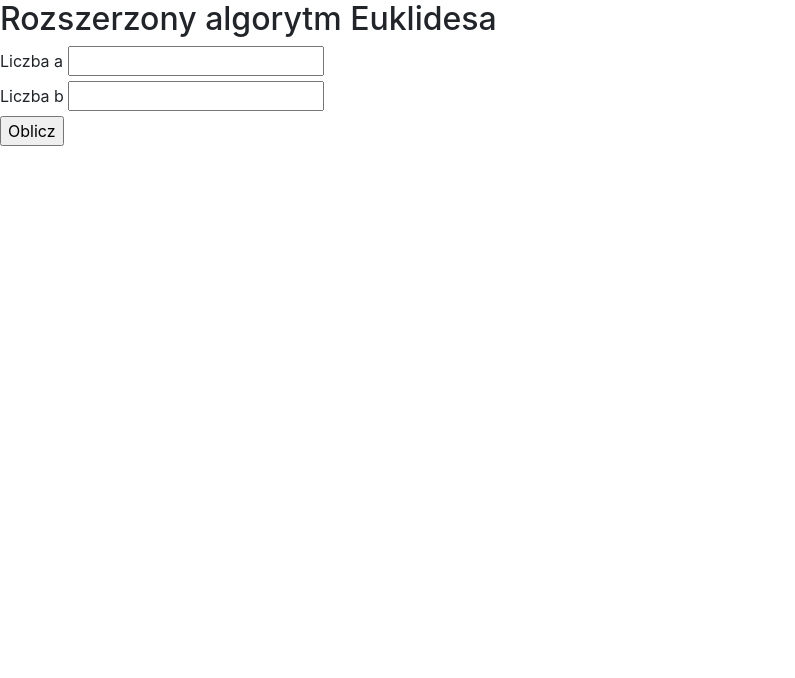
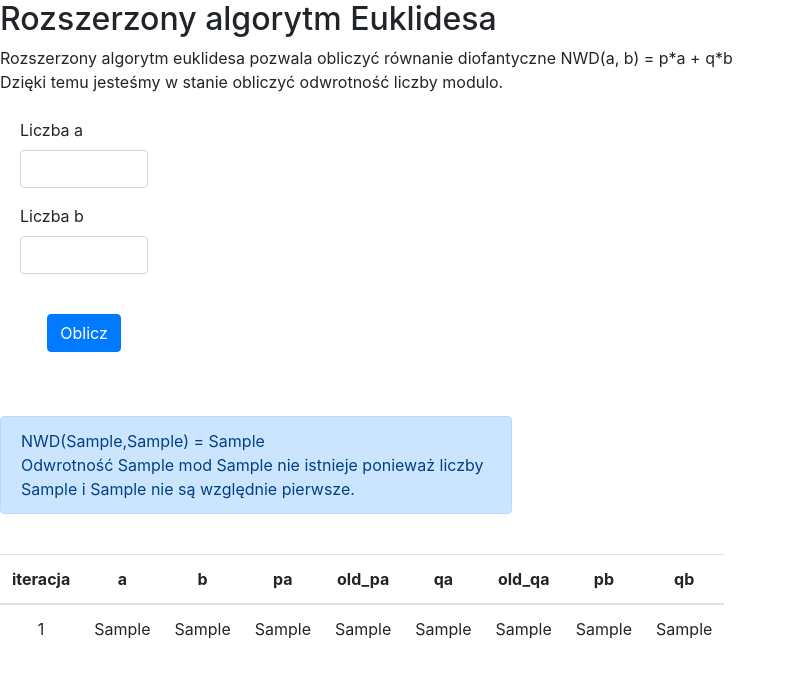
Before and after one commit to piotrecGit/teoria_liczb, a Flask app: template templates/euklides_extended_algorithm.html in a window 1280 px wide. Shown: the top 678 px of the page, without its empty margins (0-795 px from the left). Run offline with Flask 2, Linux system fonts and the light colour scheme; the template is opened without the code that fills it: values that come from a table or form of the project are taken from there, most other values are stand-ins (such as "Sample title", 1, 10 or a date in 2020); parts of the project's set-up code (start-up, migrations or seed data) failed here and were passed over; some libraries are stand-ins or nearby versions.

Commit message:
many changes

```diff
--- a/Forms.py
+++ b/Forms.py
@@ -1,12 +1,11 @@
 from flask_wtf import FlaskForm, RecaptchaField
-from wtforms import StringField, IntegerField, SubmitField
-from wtforms.validators import DataRequired, Length, Email
-
+from wtforms import StringField, IntegerField, SubmitField, validators
+from wtforms.validators import *
 
 class EuklidesForm(FlaskForm):
     """Contact form."""
-    a = IntegerField('Liczba a', [DataRequired()])
-    b = IntegerField('Liczba b', [DataRequired()])
+    a = IntegerField('Liczba a')
+    b = IntegerField('Liczba b')
     submit = SubmitField('Oblicz')
 
 
--- a/templates/euklides_extended_algorithm.html
+++ b/templates/euklides_extended_algorithm.html
@@ -1,18 +1,96 @@
 {%extends "base_bootstrap.html" %}
 
 {% block content %}
-<div class="formwrapper">
+
+<div class="">
   <h2 class="title">Rozszerzony algorytm Euklidesa</h2>
-  <form method="POST">
-      <div class="form-field">
+    <div>
+        Rozszerzony algorytm euklidesa pozwala obliczyć równanie diofantyczne NWD(a, b) = p*a + q*b
+        <br>Dzięki temu jesteśmy w stanie obliczyć odwrotność liczby modulo.
+        <br>
+        <br>
+    </div>
+
+  <form style="width: 10%;margin-left: 20px;" method="POST">
+      {{ form.csrf_token }}
+      <div class="form-group">
           {{ form.a.label }}
-          {{ form.a }}
+          {{ form.a(class="form-control") }}
+
       </div>
-      <div class="form-field">
+      <div class="form-group">
           {{ form.b.label }}
-          {{ form.b }}
+          {{ form.b(class="form-control") }}
       </div>
-      {{ form.submit }}
+      <br>
+      <div class="form-group text-center">
+          {{ form.submit(class="btn btn-primary") }}
+      </div>
   </form>
+<br>
+    {% if occured_errors is defined %}
+        <div style="width: 40%; height: auto; overflow-wrap: break-word;" class="alert alert-danger">
+            {{occured_errors | safe}}
+        </div>
+
+    {% endif %}
+
+<br>
+{% if data is defined %}
+    <div style="width: 40%; height: auto; overflow-wrap: break-word;" class="alert alert-primary">
+        NWD({{data["input_a"]}},{{data["input_b"]}}) = {{data["a"]}}
+        <br>
+        {% if data["a"] == 1 %}
+        Odwrotność {{data["input_a"]}} mod {{data["input_b"]}} = {{data["pa"]}} (mod {{data["input_b"]}})<br>(ponieważ {{data["pa"]}}*{{data["input_a"]}} mod {{data["input_b"]}} = 1)
+        {% else %}
+        Odwrotność {{data["input_a"]}} mod {{data["input_b"]}} nie istnieje ponieważ liczby {{data["input_a"]}} i {{data["input_b"]}} nie są względnie pierwsze.
+        {% endif %}
+        <br>
+
+    </div>
+
+    {% if data["sign"] < 0 %}
+        <div style="width: 40%; height: auto; overflow-wrap: break-word;" class="alert alert-warning">
+            Uwaga ponieważ wartość pa na wyjściu była ujemna dodano do niej wartość b aby wynik nie był ujemny
+        </div>
+    {% endif %}
+
+    {% endif %}
+
+    <br>
+
+{% if data is defined %}
+
+    <div>
+        <table style="width: 50%;" class="table text-center">
+            <thead>
+            <th>iteracja</th>
+            <th>a</th>
+            <th>b</th>
+            <th>pa</th>
+            <th>old_pa</th>
+            <th>qa</th>
+            <th>old_qa</th>
+            <th>pb</th>
+            <th>qb</th>
+            </thead>
+            {% for item in data["items"] %}
+            <TR>
+               <TD class="c1">{{item.counter}}</TD>
+               <TD class="c2">{{item.a}}</TD>
+               <TD class="c3">{{item.b}}</TD>
+               <TD class="c4">{{item.pa}}</TD>
+               <TD class="c5">{{item.old_pa}}</TD>
+               <TD class="c6">{{item.qa}}</TD>
+               <TD class="c7">{{item.old_qa}}</TD>
+               <TD class="c8">{{item.pb}}</TD>
+               <TD class="c9">{{item.qb}}</TD>
+            </TR>
+            {% endfor %}
+        </table>
+
+    </div>
+{% endif %}
+
 </div>
 {% endblock %}
```
Also changed, not shown: EuklidesExtendedAlgorithm.py (+40 -17 lines).
